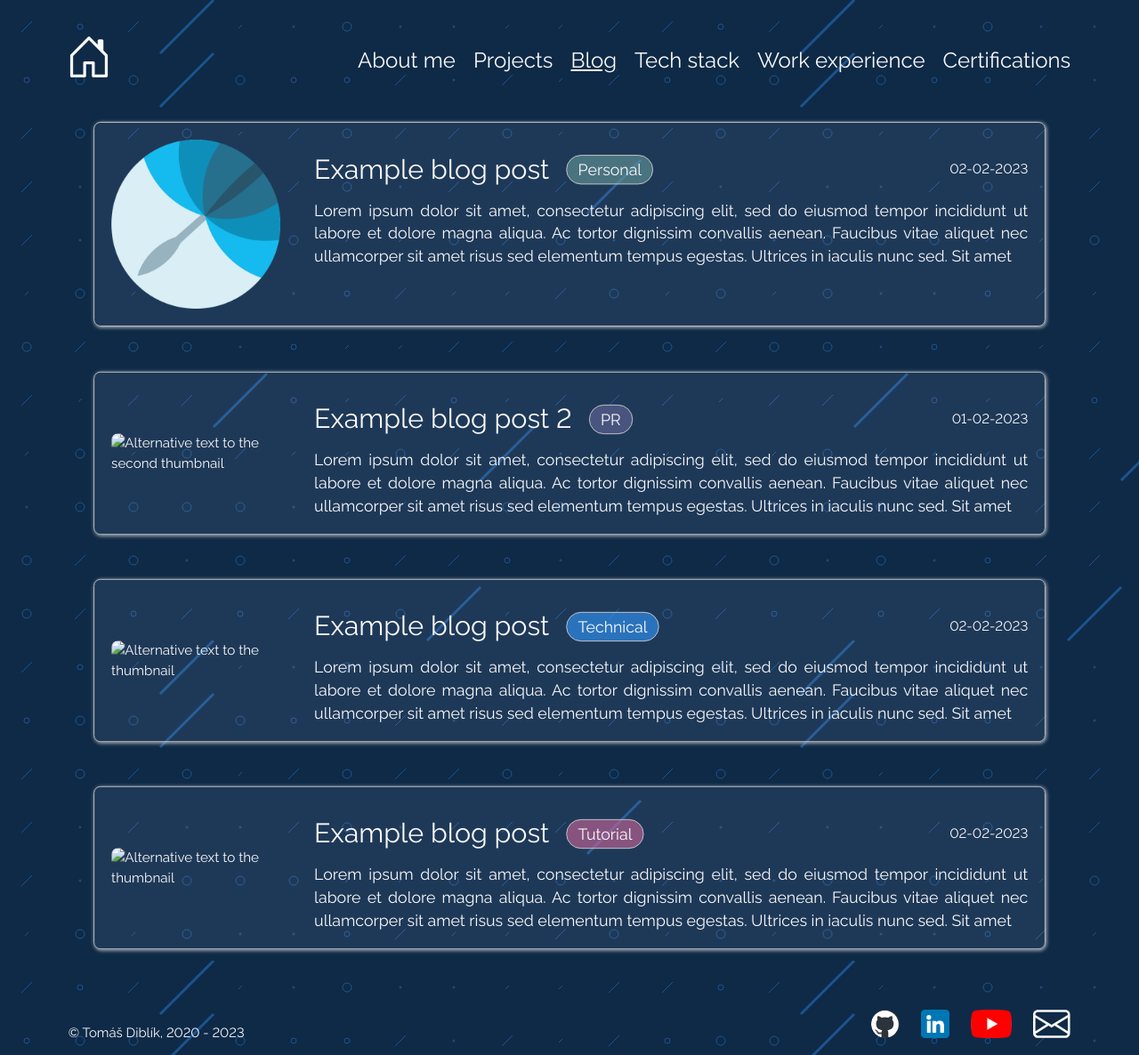
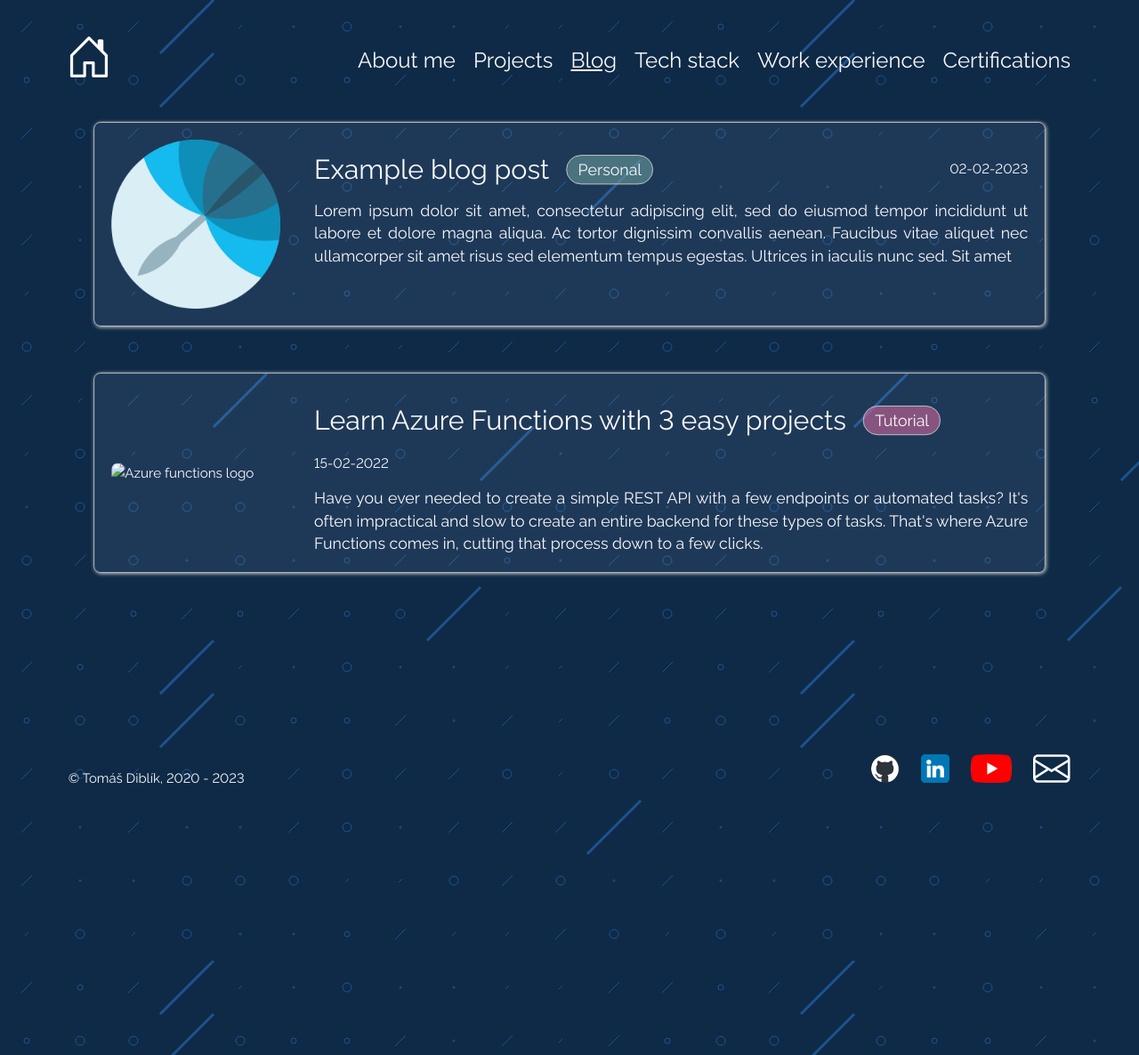
Before and after one commit to TDiblik/tomasdiblik.cz, a Jekyll site: the page built from src/pages/blog.html, in a window 1280 px wide. Shown: the whole page at 89% size. Built offline with Jekyll 4.4.1, drawn with Linux system fonts in a browser that asks for light colours.

Commit message:
[Feature] Finish blog layout

```diff
--- a/src/_includes/blog_post_preview_card.html
+++ b/src/_includes/blog_post_preview_card.html
@@ -1,7 +1,7 @@
 {% assign type_downcase = include.type | downcase %}
 {% assign blog_post_root = '/pages/blog/' | append: type_downcase | append: "/" | append: include.release_date | append: "/" %}
 
-<a href="{{ blog_post_root | append: include.href }}" class="blog-post-preview-wrapper-{{type_downcase}}">
+<a href="{{ blog_post_root | append: (include.title | downcase | replace: ' ', '-' ) }}" class="blog-post-preview-wrapper-{{type_downcase}}">
   <div class="blog-post see-through-container">
     <div class="blog-post-thumbnail-wrapper">
       <img
--- a/src/pages/blog.html
+++ b/src/pages/blog.html
@@ -11,7 +11,6 @@
 {% include blog_post_preview_card.html
  title = "Example blog post"
  type = "Personal"
- href = "example-blog-post"
  release_date = "02-02-2023"
  thumbnail_alt = "Alternative text to the thumbnail"
  description = "
@@ -20,34 +19,12 @@
  " %}
 
 {% include blog_post_preview_card.html
- title = "Example blog post 2"
- type = "PR"
- href = "example-blog-post-2"
- thumbnail_alt = "Alternative text to the second thumbnail"
- release_date = "01-02-2023"
+ title = "Learn Azure Functions with 3 easy projects"
+ type = "Tutorial"
+ release_date = "15-02-2022"
+ thumbnail_alt = "Azure functions logo"
  description = "
- Lorem ipsum dolor sit amet, consectetur adipiscing elit, sed do eiusmod tempor incididunt ut labore et dolore magna aliqua.
- Ac tortor dignissim convallis aenean. Faucibus vitae aliquet nec ullamcorper sit amet risus sed elementum tempus egestas. Ultrices in iaculis nunc sed. Sit amet
+  Have you ever needed to create a simple REST API with a few endpoints or automated tasks? It's
+  often impractical and slow to create an entire backend for these types of tasks. That's where
+  Azure Functions comes in, cutting that process down to a few clicks.
  " %}
-
-{% include blog_post_preview_card.html
- title = "Example blog post"
- type = "Technical"
- href = "example-blog-post"
- release_date = "02-02-2023"
- thumbnail_alt = "Alternative text to the thumbnail"
- description = "
-  Lorem ipsum dolor sit amet, consectetur adipiscing elit, sed do eiusmod tempor incididunt ut labore et dolore magna aliqua.
-  Ac tortor dignissim convallis aenean. Faucibus vitae aliquet nec ullamcorper sit amet risus sed elementum tempus egestas. Ultrices in iaculis nunc sed. Sit amet
- " %}
-
-{% include blog_post_preview_card.html
- title = "Example blog post"
- type = "Tutorial"
- href = "example-blog-post"
- release_date = "02-02-2023"
- thumbnail_alt = "Alternative text to the thumbnail"
- description = "
-  Lorem ipsum dolor sit amet, consectetur adipiscing elit, sed do eiusmod tempor incididunt ut labore et dolore magna aliqua.
-  Ac tortor dignissim convallis aenean. Faucibus vitae aliquet nec ullamcorper sit amet risus sed elementum tempus egestas. Ultrices in iaculis nunc sed. Sit amet
- " %}
```
Also changed, not shown: src/_includes/blog_post_image.html (+8 -1 lines), src/assets/css/blog-post.css (+32 -1 lines), README.md.
